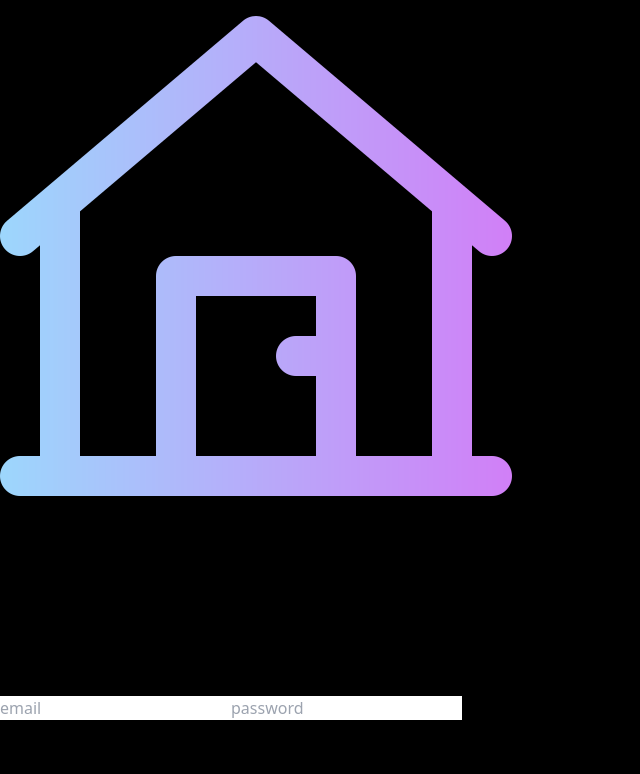
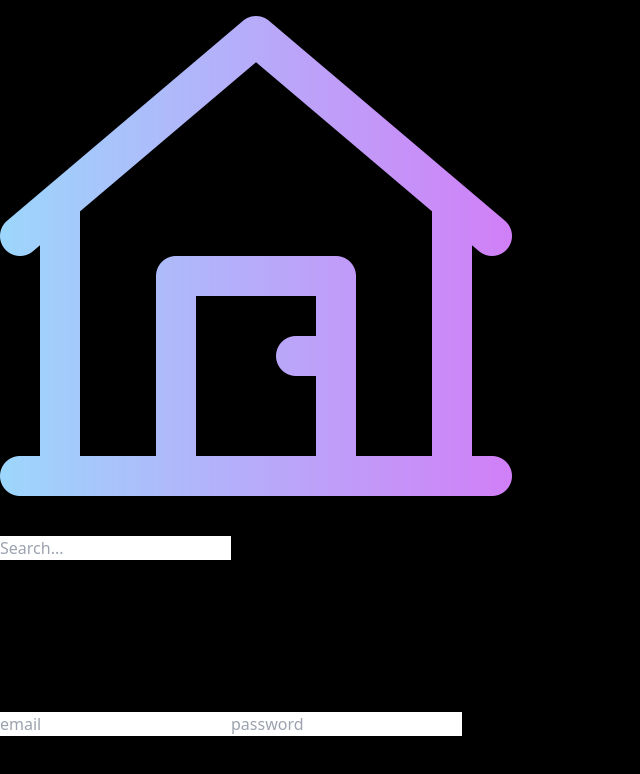
Before and after one commit to gmells/trnc-home-spotter-system, a React (Vite) app in the folder client/: page /sign-in in a window 1280 px wide. Shown: the top 774 px of the page, without its empty margins (0-640 px from the left). Built offline with nearby package versions, Linux system fonts and the light colour scheme; no server answers.

Commit message:
privatize profile page

```diff
--- a/client/src/App.jsx
+++ b/client/src/App.jsx
@@ -5,8 +5,8 @@ import About from "./pages/About";
 import Profile from "./pages/Profile";
 import SignUp from "./pages/SignUp";
 import Header from "./components/Header";
-import Properties from "./pages/Properties";
 import Contact from "./pages/Contact";
+import Privacy from "./components/Privacy";
 
 export default function App() {
   return (
@@ -16,11 +16,12 @@ export default function App() {
         <Routes>
           <Route path="/" element={<Home />} />
           <Route path="/about" element={<About />} />
-          <Route path="/profile" element={<Profile />} />
           <Route path="/sign-in" element={<SignIn />} />
           <Route path="/sign-up" element={<SignUp />} />
-          <Route path="/properties" element={<Properties />} />
           <Route path="/contact" element={<Contact />} />
+          <Route element={<Privacy />}>
+            <Route path="/profile" element={<Profile />} />
+          </Route>
         </Routes>
       </BrowserRouter>
     </div>
--- a/client/src/components/Header.jsx
+++ b/client/src/components/Header.jsx
@@ -1,10 +1,13 @@
 import React, { useEffect, useState } from "react";
+import { FaSearch } from "react-icons/fa";
 import { Link } from "react-router-dom";
 import logo from "../assets/images/home.png";
 import { HiOutlineMenu } from "react-icons/hi";
 import { IoMdClose } from "react-icons/io";
+import { useSelector } from "react-redux";
 
 export default function Header() {
+  const { currentUser } = useSelector((state) => state.user);
   const [menuOpen, setMenuOpen] = useState(() => {
     return localStorage.getItem("menuOpen") === "true" ? true : false;
   });
@@ -31,20 +34,29 @@ export default function Header() {
   }, []);
 
   return (
-    <header className="bg-slate-800 shadow-md">
-      <nav className="flex justify-between items-center w-[92%] mx-auto p-3">
+    <header className="bg-slate-800 shadow-md ">
+      <nav className="flex justify-between items-center w-[100%] mx-auto p-3">
         <Link to="/" onClick={closeMenu}>
-          <div className="font-bold text-sm sm:text-xl flex hover:shadow-lg items-center md:items-center">
+          <div className="font-bold text-sm sm:text-xl flex hover:shadow-lg items-center ">
             <img className="w-7" src={logo} alt="Logo" />
             <span className="text-slate-500">TRNC</span>
             <span className="text-slate-200">HOMESPOTTER</span>
           </div>
         </Link>
 
+        <form className="bg-slate-500 p-3 rounded-lg flex items-center">
+          <input
+            type="text"
+            placeholder="Search..."
+            className="focus:outline-none bg-transparent w-24 sm:w-48"
+          />
+          <FaSearch className="text-slate-800 " />
+        </form>
+
         <div
           className={`nav-panel flex md:flex-row flex-col md:static absolute bg-slate-900 md:justify-evenly md:bg-transparent min-h-[60vh] md:min-h-[7vh] gap-[4vw] items-center left-0 top-0 w-full h-[50%] pt-6 md:pt-0 ${
             menuOpen || window.innerWidth >= 768
-              ? "top-[8%]"
+              ? "top-[10%]"
               : "-top-[100%] hidden"
           }`}
           onClick={closeMenu}
@@ -60,18 +72,22 @@ export default function Header() {
               <li className="text-white hover:underline">About</li>
             </Link>
 
-            <Link to="/properties">
-              <li className="text-white hover:underline">Properties</li>
-            </Link>
-            <Link to="/sign-up">
-              <li className="text-white hover:underline">Sign Up</li>
+            <Link to="/contact">
+              <li className="text-white hover:underline">Contact us</li>
             </Link>
           </ul>
-
-          <Link to="/contact">
-            <button className="bg-black text-white rounded-lg p-2 hover:bg-slate-600 flex gap-6">
-              Contact us
-            </button>
+          <Link to="/profile">
+            {currentUser ? (
+              <img
+                className="rounded-full h-7 w-7 object-cover"
+                src={currentUser.avatar}
+                alt="profile picture"
+              />
+            ) : (
+              <button className="bg-black text-white rounded-lg p-2 hover:bg-slate-600 flex gap-6">
+                Sign In
+              </button>
+            )}
           </Link>
         </div>
 
--- /dev/null
+++ b/client/src/components/Privacy.jsx
@@ -0,0 +1,7 @@
+import { useSelector } from "react-redux";
+import { Outlet, Navigate } from "react-router-dom";
+
+export default function Privacy() {
+  const { currentUser } = useSelector((state) => state.user);
+  return currentUser ? <Outlet /> : <Navigate to="/sign-in" />;
+}
--- a/client/src/pages/Properties.jsx
+++ /dev/null
@@ -1,9 +0,0 @@
-import React from 'react'
-
-export default function Properties() {
-  return (
-    <div className='text-white'>
-      Properties
-    </div>
-  )
-}
--- a/client/src/pages/SignIn.jsx
+++ b/client/src/pages/SignIn.jsx
@@ -6,12 +6,12 @@ import {
   signInSuccess,
   signInFailure,
 } from "../redux/user/userSlice.js";
-import { useSelector } from "react-redux";
 import OAuth from "../components/OAuth.jsx";
 
 export default function SignIn() {
   const [formInfo, setformInfo] = useState({});
-  const { loading, error } = useSelector((state) => state.user);
+  const [error, setError] = useState(null);
+  const [loading, setLoading] = useState(false);
   const navigate = useNavigate();
   const dispatch = useDispatch();
   const handleChange = (e) => {
```
